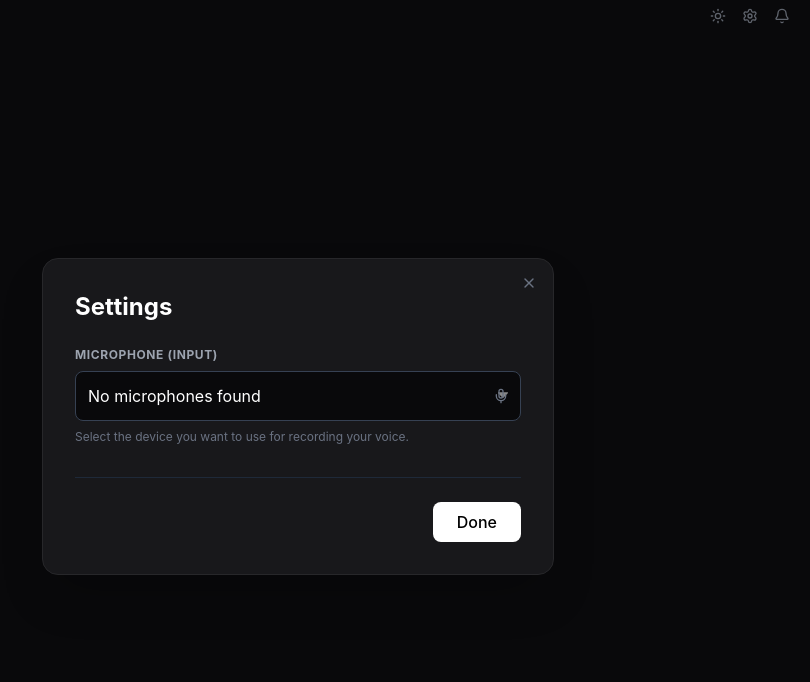
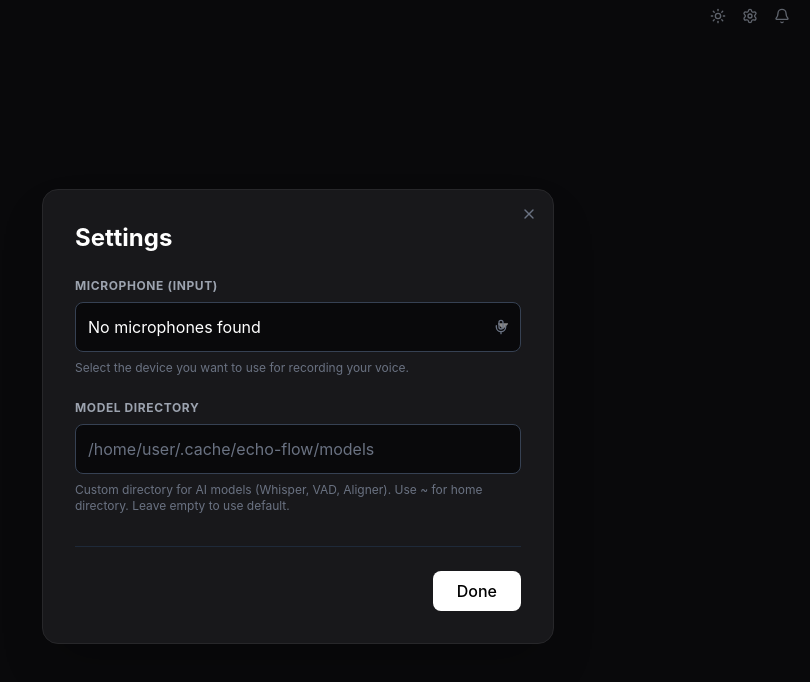
Before and after one commit to xuziyang/echo-flow, a Vue app: page / in a window 1280 px wide. Both pictures are taken after a click on the button 1220 px from the left and 16 px from the top of the page. Shown: the top 682 px of the page, without its empty margins (470-1280 px from the left). Built offline with nearby package versions, Linux system fonts and the light colour scheme.

Commit message:
feat(transcribe): add configurable model directory
Allow users to specify a custom directory for AI models (Whisper, VAD,
Aligner) in settings. Supports ~ path expansion. Defaults to
~/.cache/echo-flow/models when not configured.

```diff
--- a/src/stores/useSettingsStore.ts
+++ b/src/stores/useSettingsStore.ts
@@ -7,9 +7,7 @@ export const useSettingsStore = defineStore('settings', () => {
   const audioOutputDevices = ref<MediaDeviceInfo[]>([])
   const selectedInputId = ref('')
   const selectedOutputId = ref('')
+  const modelDirectory = ref('')
 
-  function setInputDevice(id: string) { selectedInputId.value = id }
-  function setOutputDevice(id: string) { selectedOutputId.value = id }
-
-  return { audioInputDevices, audioOutputDevices, selectedInputId, selectedOutputId, setInputDevice, setOutputDevice }
+  return { audioInputDevices, audioOutputDevices, selectedInputId, selectedOutputId, modelDirectory }
 })
--- a/src/stores/useTranscriptStore.ts
+++ b/src/stores/useTranscriptStore.ts
@@ -3,6 +3,7 @@ import { defineStore } from 'pinia'
 import { ref, computed } from 'vue'
 import { invoke } from '@tauri-apps/api/core'
 import { useAppStore } from './useAppStore'
+import { useSettingsStore } from './useSettingsStore'
 
 export interface Sentence {
   id: number
@@ -169,6 +170,7 @@ export const useTranscriptStore = defineStore('transcript', () => {
 
   /** 开始转写音频文件（自动调用） */
   async function startTranscribe(audioPath: string, modelPath?: string): Promise<void> {
+    const settings = useSettingsStore()
     const jobId = nextTranscribeJobId++
     console.info('[transcribe] start', { jobId, audioPath })
     currentAudioPath.value = audioPath
@@ -183,6 +185,7 @@ export const useTranscriptStore = defineStore('transcript', () => {
       await invoke<number>('transcribe_audio', {
         audioPath,
         modelPath: modelPath ?? null,
+        modelDir: settings.modelDirectory || null,
         jobId,
       })
     } catch (err) {
--- a/src/views/SettingsView.vue
+++ b/src/views/SettingsView.vue
@@ -61,6 +61,18 @@ const settings = useSettingsStore()
           </div>
           <p class="mt-2 text-xs text-gray-500">Note: Output device selection depends on browser support.</p>
         </div>
+
+        <!-- Model Directory -->
+        <div>
+          <label class="block text-xs font-bold uppercase tracking-wider mb-2"
+                 :class="app.theme === 'dark' ? 'text-brand-400' : 'text-gray-500'">Model Directory</label>
+          <input v-model="settings.modelDirectory"
+                 type="text"
+                 placeholder="/home/user/.cache/echo-flow/models"
+                 class="w-full p-3 rounded-lg border focus:ring-2 focus:ring-brand-500 focus:border-transparent outline-none transition-all"
+                 :class="app.theme === 'dark' ? 'bg-dark-bg border-gray-700 text-white placeholder-gray-500' : 'bg-white border-gray-300 text-black placeholder-gray-400'" />
+          <p class="mt-2 text-xs text-gray-500">Custom directory for AI models (Whisper, VAD, Aligner). Use ~ for home directory. Leave empty to use default.</p>
+        </div>
       </div>
 
       <div class="mt-8 pt-6 border-t flex justify-end" :class="app.theme === 'dark' ? 'border-gray-800' : 'border-gray-200'">
```
Also changed, not shown: 1 other file (tests, documents, lock files or other folders).
